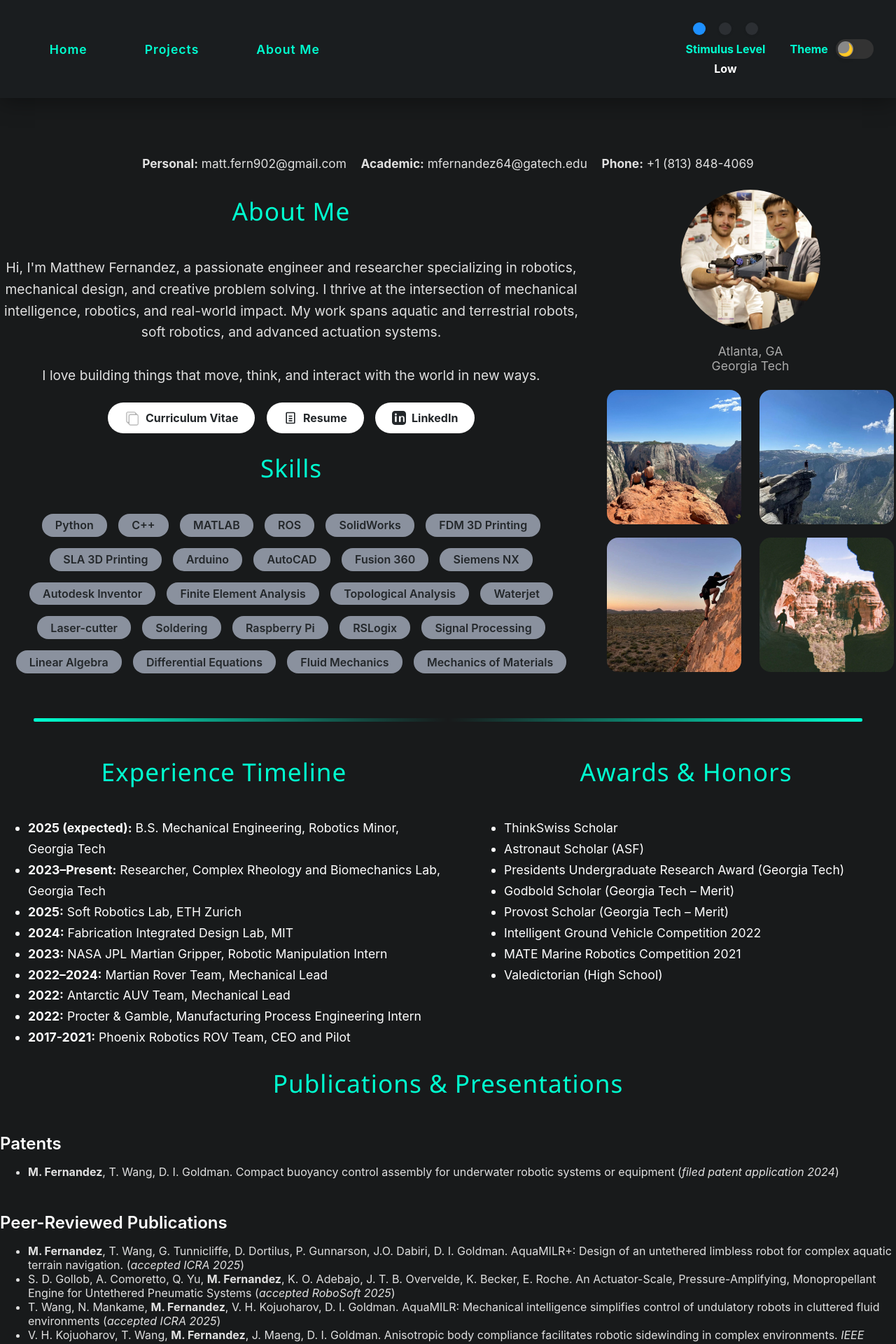
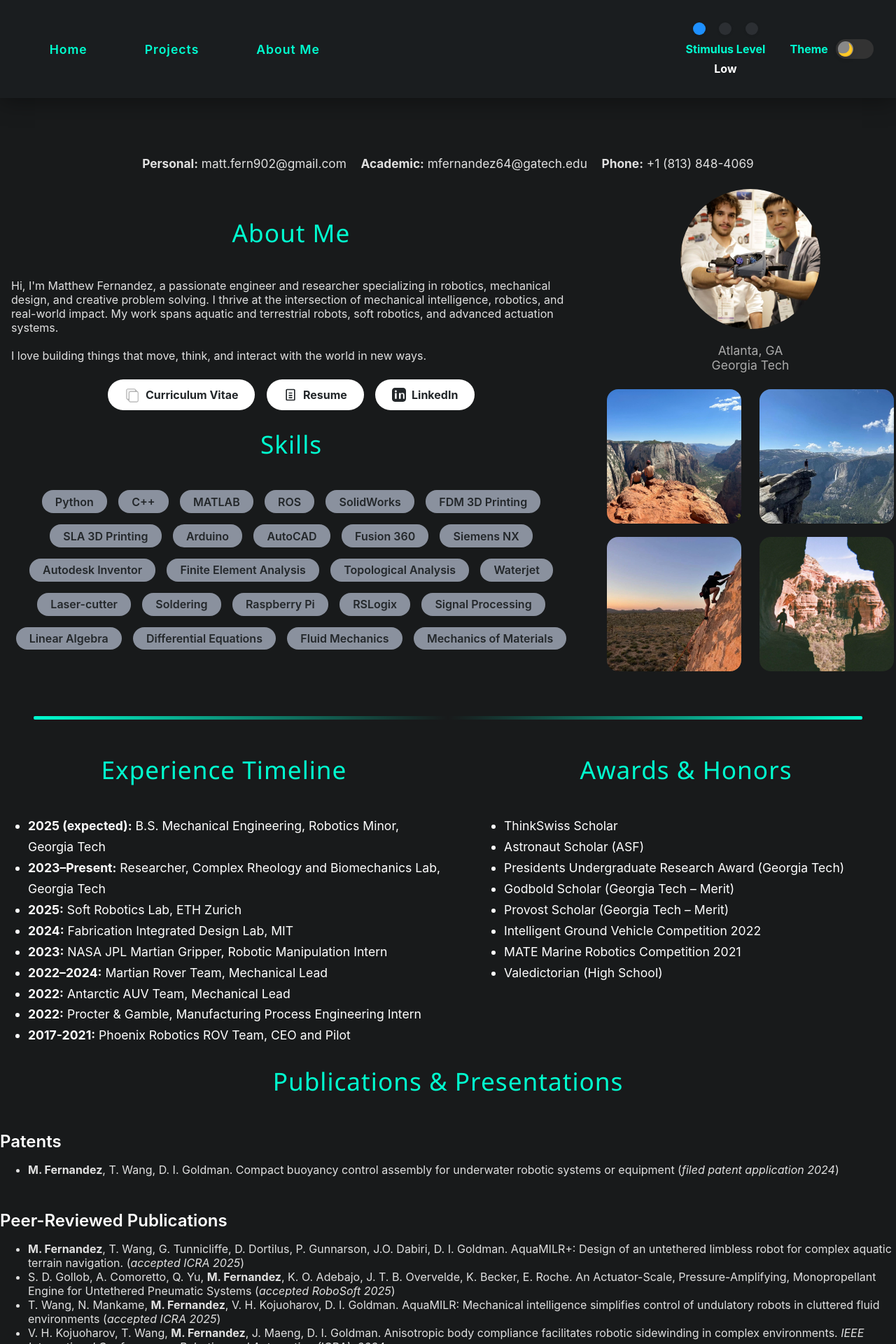
Before and after one commit to mattfern902/mattsPortfolioWebsite, a Jekyll site: the page built from about.md, in a window 1280 px wide. Shown: the top 1920 px of the page at 70% size. Built offline with Jekyll 4.4.1, drawn with Linux system fonts in a browser that asks for light colours.

Commit message:
last thing

```diff
--- a/_layouts/page.html
+++ b/_layouts/page.html
@@ -108,7 +108,7 @@ layout: default
     <div style="display:flex;flex-wrap:wrap;align-items:center;justify-content:space-between;gap:2em;">
       <div style="flex:2;min-width:260px;">
         <div class="section-title" style="margin-top:0.3em;color:#00ffd0;margin-bottom:0.2em;font-size:2.2rem;font-weight:600;letter-spacing:1px;text-align:center;">About Me</div>
-        <p style="font-size:1.2em;line-height:1.6;text-align:center;">
+        <p style="padding:0 1em;">
           Hi, I'm Matthew Fernandez, a passionate engineer and researcher specializing in robotics, mechanical design, and creative problem solving. I thrive at the intersection of mechanical intelligence, robotics, and real-world impact. My work spans aquatic and terrestrial robots, soft robotics, and advanced actuation systems.<br><br>
           I love building things that move, think, and interact with the world in new ways.
         </p>
```
